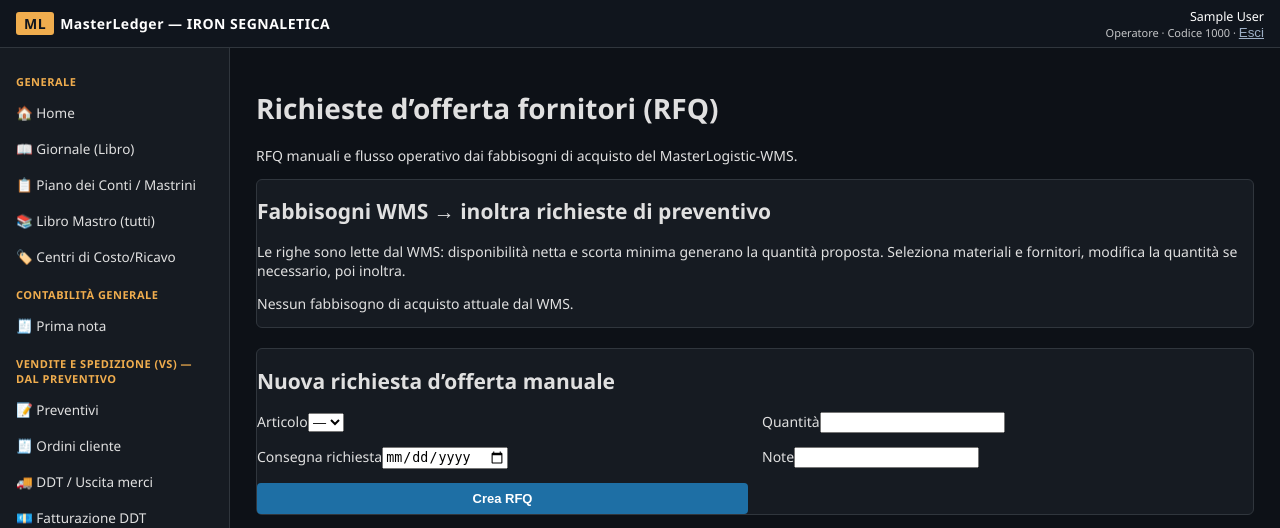
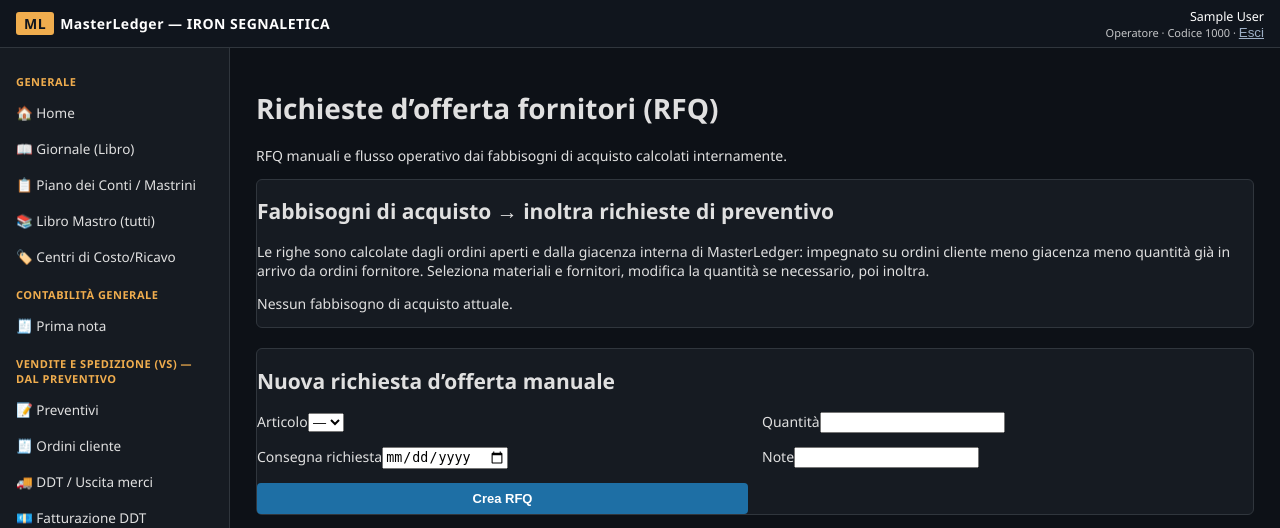
Before and after one commit to IronLogistica/MasterLedger, a Flask app: page /mm/rfq in a window 1280 px wide. Shown: the top 528 px of the page. Run offline with Flask 3, Linux system fonts and the light colour scheme; the visitor is signed in with stand-in values (Sample User, id 1); data that the repository does not hold is empty.

Commit message:
Add files via upload

```diff
--- a/templates/mm/rfqs.html
+++ b/templates/mm/rfqs.html
@@ -2,15 +2,15 @@
 {% block title %}RFQ Fornitori{% endblock %}
 {% block content %}
 <h1>Richieste d’offerta fornitori (RFQ)</h1>
-<p class="muted">RFQ manuali e flusso operativo dai fabbisogni di acquisto del MasterLogistic-WMS.</p>
+<p class="muted">RFQ manuali e flusso operativo dai fabbisogni di acquisto calcolati internamente.</p>
 
 <div class="card">
-  <h2>Fabbisogni WMS → inoltra richieste di preventivo</h2>
-  <p class="muted">Le righe sono lette dal WMS: disponibilità netta e scorta minima generano la quantità proposta. Seleziona materiali e fornitori, modifica la quantità se necessario, poi inoltra.</p>
+  <h2>Fabbisogni di acquisto → inoltra richieste di preventivo</h2>
+  <p class="muted">Le righe sono calcolate dagli ordini aperti e dalla giacenza interna di MasterLedger: impegnato su ordini cliente meno giacenza meno quantità già in arrivo da ordini fornitore. Seleziona materiali e fornitori, modifica la quantità se necessario, poi inoltra.</p>
   {% if wms_error %}
     <p class="alert alert-warning">⚠️ {{ wms_error }}</p>
   {% elif not wms_needs %}
-    <p class="muted">Nessun fabbisogno di acquisto attuale dal WMS.</p>
+    <p class="muted">Nessun fabbisogno di acquisto attuale.</p>
   {% else %}
   <form method="post" action="{{ url_for('mm.rfq_from_wms_needs') }}"><input type="hidden" name="csrf_token" value="{{ csrf_token() }}">
     <fieldset style="margin-bottom:1rem"><legend>Fornitori destinatari</legend>
@@ -18,11 +18,11 @@
         <label style="display:inline-block;margin:0 .9rem .4rem 0"><input type="checkbox" name="vendor_ids" value="{{ v.id }}"> {{ v.name }}{% if not v.email and not v.pec %} <small class="muted">(senza e-mail/PEC)</small>{% endif %}</label>
       {% else %}<span class="muted">Nessun fornitore attivo.</span>{% endfor %}
     </fieldset>
-    <table><thead><tr><th>Seleziona</th><th>SKU</th><th>Descrizione</th><th>Disp. netta</th><th>Scorta min.</th><th>Fabbisogno WMS</th><th>Qtà RFQ</th><th>Stato anagrafica</th></tr></thead><tbody>
+    <table><thead><tr><th>Seleziona</th><th>SKU</th><th>Descrizione</th><th>Giacenza</th><th>Impegnato</th><th>In arrivo</th><th>Fabbisogno netto</th><th>Qtà RFQ</th><th>Stato anagrafica</th></tr></thead><tbody>
       {% for row in wms_needs %}
       <tr>
         <td><input type="checkbox" name="sku" value="{{ row.sku }}" {% if row.material %}checked{% else %}disabled{% endif %}></td>
-        <td>{{ row.sku }}</td><td>{{ row.desc or '—' }}</td><td>{{ row.dispo_netta }}</td><td>{{ row.scorta_minima }}</td><td><strong>{{ row.fabbisogno_netto }}</strong></td>
+        <td>{{ row.sku }}</td><td>{{ row.descrizione or '—' }}</td><td>{{ row.stock }}</td><td>{{ row.impegnato }}</td><td>{{ row.in_arrivo }}</td><td><strong>{{ row.fabbisogno_netto }}</strong></td>
         <td><input name="qty_{{ row.sku }}" type="number" min="0.001" step="0.001" value="{{ row.fabbisogno_netto }}" {% if not row.material %}disabled{% endif %}></td>
         <td>{% if row.material %}<span class="badge">{{ row.material.code }} collegato</span>{% else %}<span class="badge">Manca in MasterLedger</span>{% endif %}</td>
       </tr>
```
